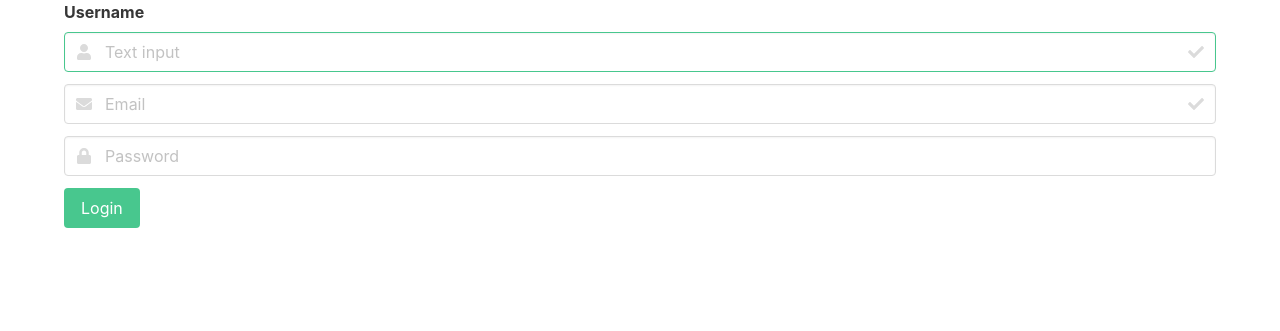
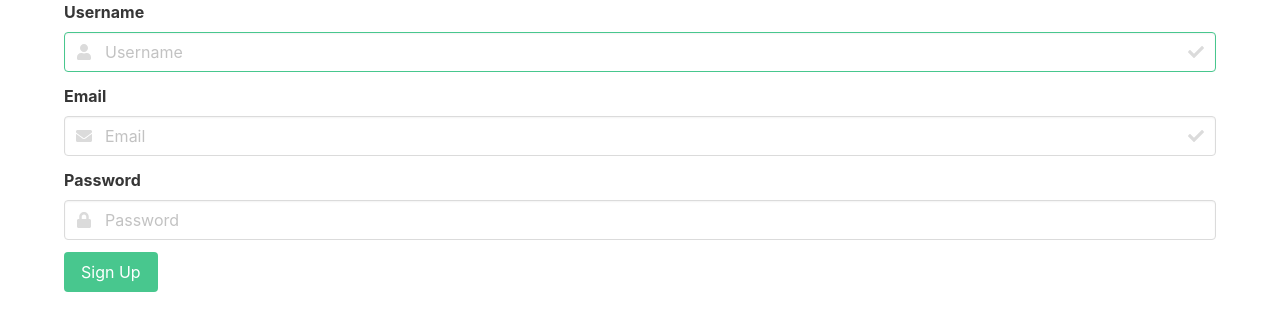
Before and after one commit to SaraNP-33/spillTheWine, a Node server app: page /signup in a window 1280 px wide. Shown: the part 100-431 px from the top of the page. Run offline with Node 20, Linux system fonts and the light colour scheme; some libraries are stand-ins or nearby versions.

Commit message:
added the logic for sign up and login

```diff
--- a/routes/api/index.js
+++ b/routes/api/index.js
@@ -1,7 +1,9 @@
 const express= require('express')
 const router = express.Router()
 const postRoutes= require('./post-routes')
+const userRoutes = require('./user-routes')
 
 router.use('/post', postRoutes);
+router.use('/user', userRoutes)
 
 module.exports = router;
--- a/views/signup.handlebars
+++ b/views/signup.handlebars
@@ -2,7 +2,7 @@
 <div class="field">
   <label class="label">Username</label>
   <div class="control has-icons-left has-icons-right">
-    <input class="input is-success" type="text" placeholder="Text input">
+    <input class="input is-success" type="text" id="userRegister" placeholder="Username">
     <span class="icon is-small is-left">
       <i class="fas fa-user"></i>
     </span>
@@ -12,29 +12,33 @@
   </div>
   </div>
 <div class="field">
-  <p class="control has-icons-left has-icons-right">
-    <input class="input" type="email" placeholder="Email">
+  <label class="label">Email</label>
+  <div class="control has-icons-left has-icons-right">
+    <input class="input" type="email"  id="userEmail" placeholder="Email">
     <span class="icon is-small is-left">
       <i class="fas fa-envelope"></i>
     </span>
     <span class="icon is-small is-right">
       <i class="fas fa-check"></i>
     </span>
-  </p>
+  </div>
 </div>
 <div class="field">
-  <p class="control has-icons-left">
-    <input class="input" type="password" placeholder="Password">
+  <label class="label">Password</label>
+  <div class="control has-icons-left">
+    <input class="input" type="password" id="pwRegister" placeholder="Password">
     <span class="icon is-small is-left">
       <i class="fas fa-lock"></i>
     </span>
-  </p>
+  </div>
 </div>
 <div class="field">
   <p class="control">
-    <button class="button is-success">
-      Login
+    <button class="button is-success" id="signup">
+      Sign Up
     </button>
   </p>
 </div>
 </div>
+
+<script src="/assets/js/user.js"></script>
```
Also changed, not shown: models/User.js (+12 -10 lines), routes/api/user-routes.js (+68 -0 lines), views/login.handlebars (+13 -9 lines), public/assets/js/user.js (added).
